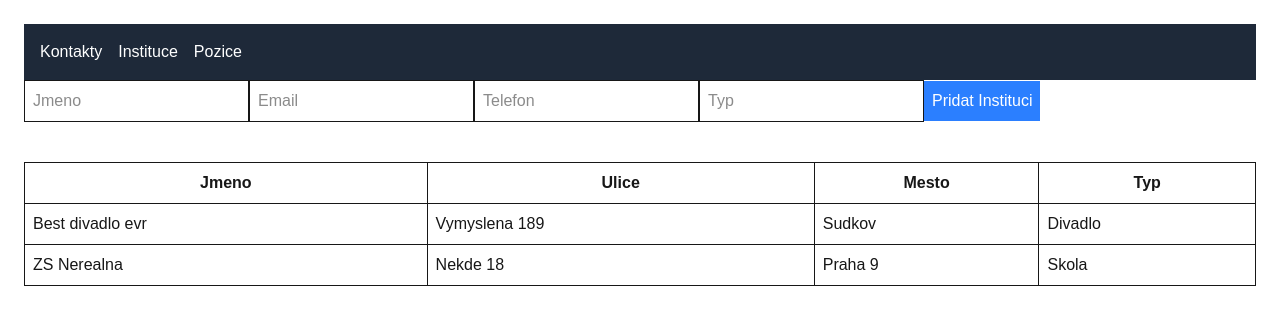
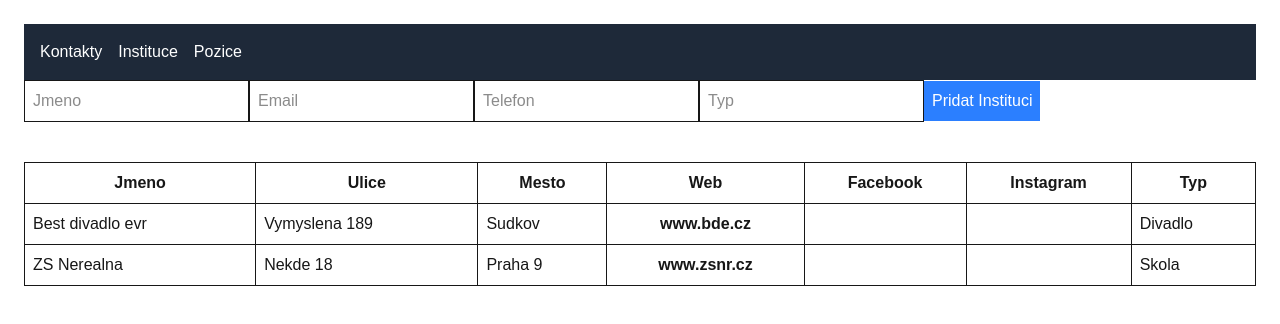
Before and after one commit to bnula/aka-db, a Next.js app: page /instituce in a window 1280 px wide. Shown: the top 324 px of the page. Built offline with nearby package versions, Linux system fonts and the light colour scheme; no server answers.

Commit message:
add columns

```diff
--- a/src/app/instituce/page.tsx
+++ b/src/app/instituce/page.tsx
@@ -36,6 +36,9 @@ export default function Home() {
                 <th className="border p-2">Jmeno</th>
                 <th className="border p-2">Ulice</th>
                 <th className="border p-2">Mesto</th>
+                <th className="border p-2">Web</th>
+                <th className="border p-2">Facebook</th>
+                <th className="border p-2">Instagram</th>
                 <th className="border p-2">Typ</th>
             </tr>
             </thead>
@@ -44,12 +47,18 @@ export default function Home() {
                     <td className="border p-2">Best divadlo evr</td>
                     <td className="border p-2">Vymyslena 189</td>
                     <td className="border p-2">Sudkov</td>
+                    <th className="border p-2">www.bde.cz</th>
+                    <th className="border p-2"></th>
+                    <th className="border p-2"></th>
                     <td className="border p-2">Divadlo</td>
                 </tr>
                 <tr>
                     <td className="border p-2">ZS Nerealna</td>
                     <td className="border p-2">Nekde 18</td>
                     <td className="border p-2">Praha 9</td>
+                    <th className="border p-2">www.zsnr.cz</th>
+                    <th className="border p-2"></th>
+                    <th className="border p-2"></th>
                     <td className="border p-2">Skola</td>
                 </tr>
             </tbody>
--- a/src/app/page.tsx
+++ b/src/app/page.tsx
@@ -54,16 +54,20 @@ export default function Home() {
       <table className="w-full mt-6 border">
         <thead>
           <tr>
+            <th className="border p-2">Titul</th>
             <th className="border p-2">Jmeno</th>
             <th className="border p-2">Email</th>
-            <th className="border p-2">Telefon</th>
+            <th className="border p-2">Pevna linka</th>
+            <th className="border p-2">Mobil</th>
             <th className="border p-2">Pozice</th>
             <th className="border p-2">Instituce</th>
           </tr>
         </thead>
         <tbody>
+          <td className="border p-2">Judr.</td>
           <td className="border p-2">Franta Uzivatel</td>
           <td className="border p-2">franta@uzivatel.cz</td>
+          <td className="border p-2">123456789</td>
           <td className="border p-2">123456789</td>
           <td className="border p-2">Nejaka</td>
           <td className="border p-2">Best divadlo evr</td>
```
